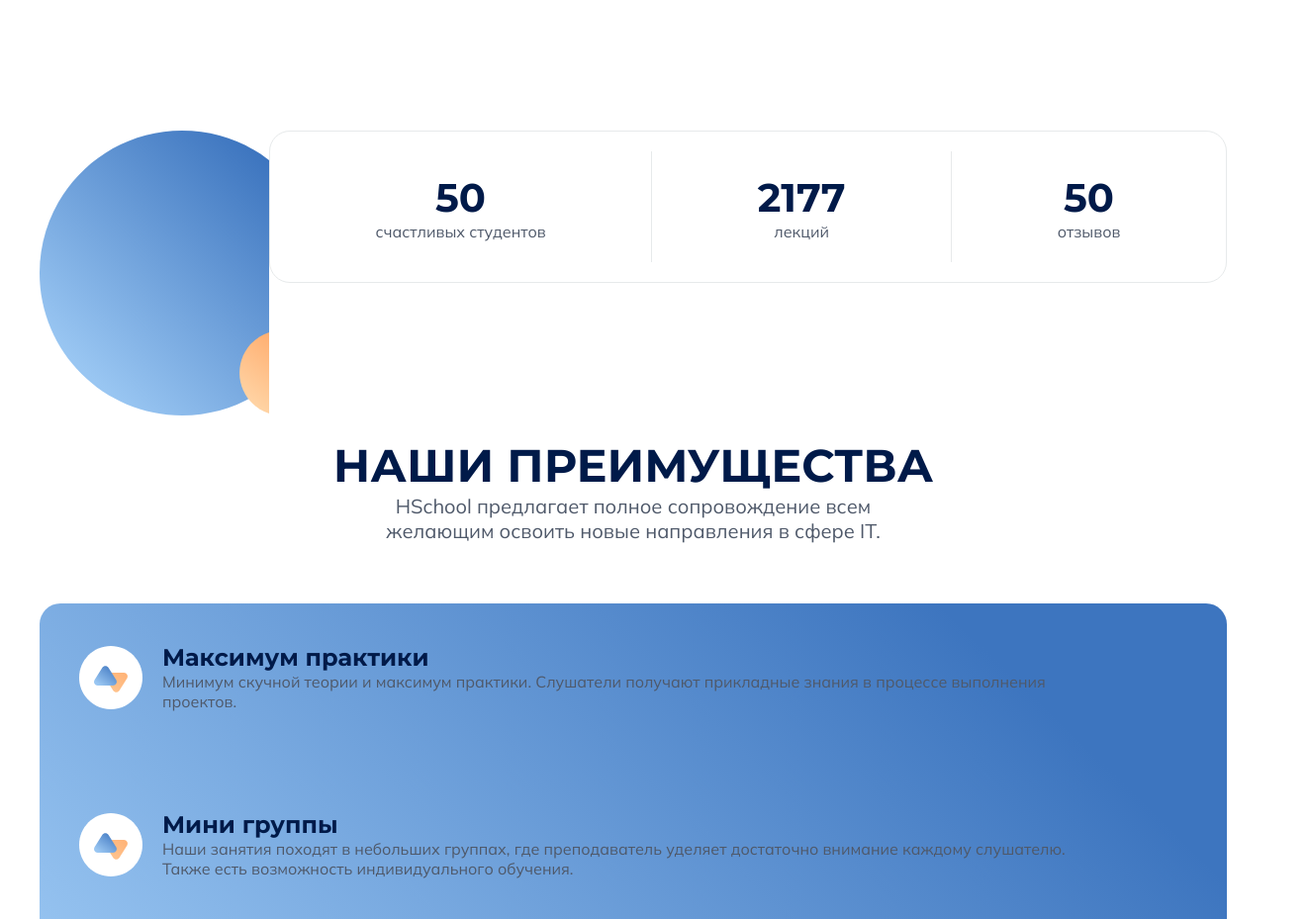
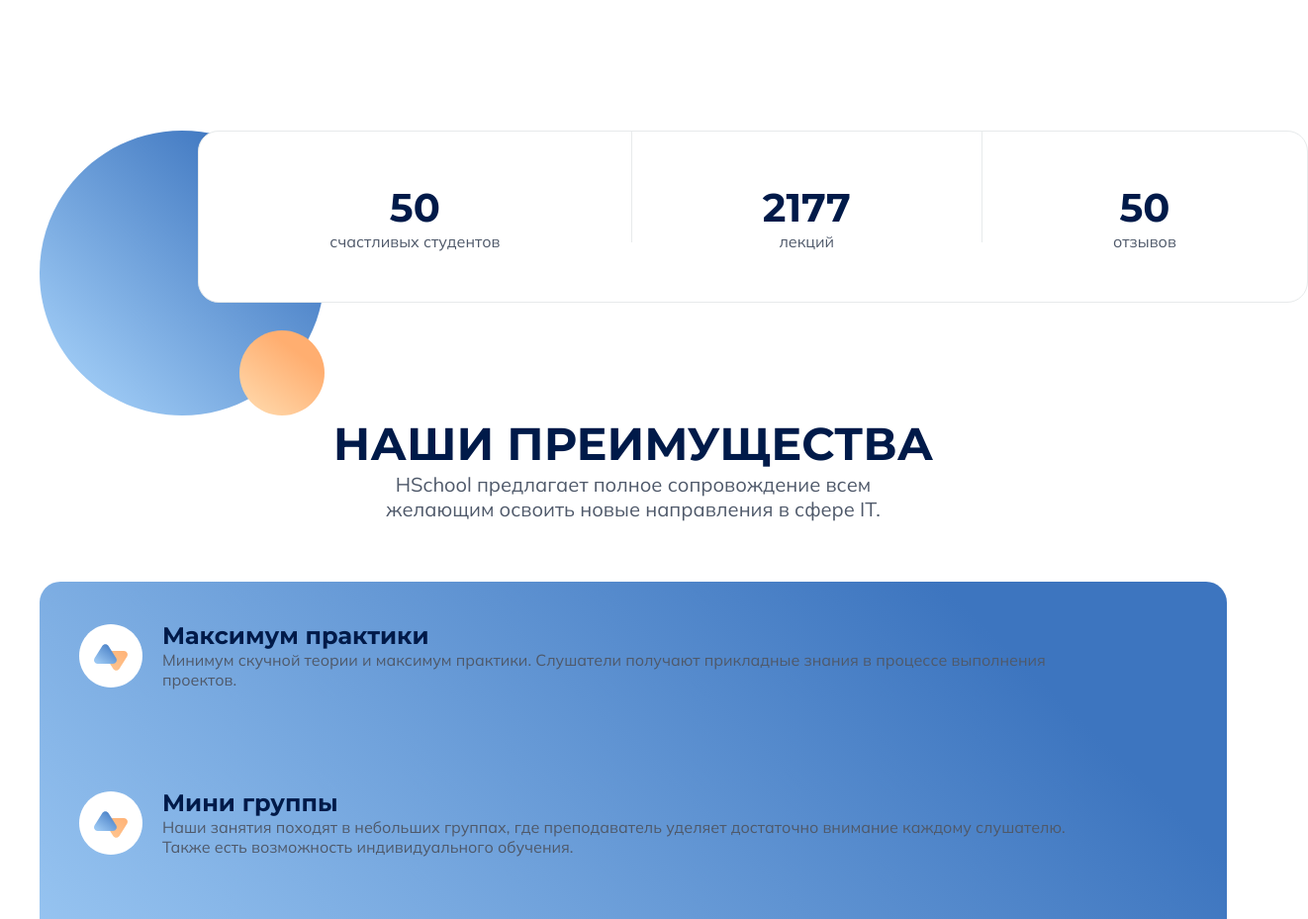
Before and after one commit to olgagrinko-dev/HSchool-ui, a plain HTML site: page index.html in a window 1280 px wide. Shown: the part 820-1749 px from the top of the page at 99% size, 1322 px wide, since content can reach past the window. Drawn offline with Linux system fonts and the light colour scheme.

Commit message:
accomplishment of the task

```diff
--- a/style.scss
+++ b/style.scss
@@ -116,11 +116,20 @@ header {
         height: 288px;
     }
 
+    .img-group-1 {
+        position: relative;
+        left: 0;
+    }
+
     .statistics {
+        position: absolute;
         display: flex;
         flex-direction: row;
-        width: 100%;
-        padding: 20px 0;
+
+        width: 1120px;
+        height: 172px;
+
+        margin-left: 160px;
         margin-bottom: 156px;
         background: #FFFFFF;
         border: 1px solid #E7EAEB;
```
Also changed, not shown: style.css.
